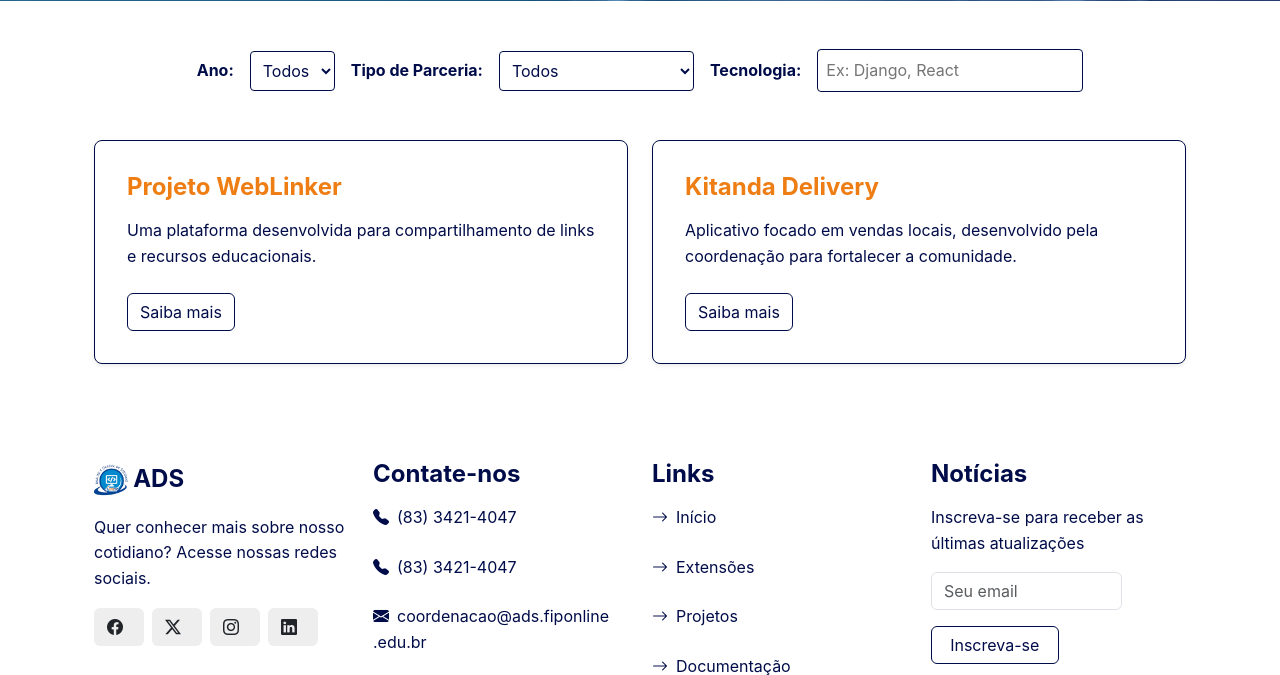
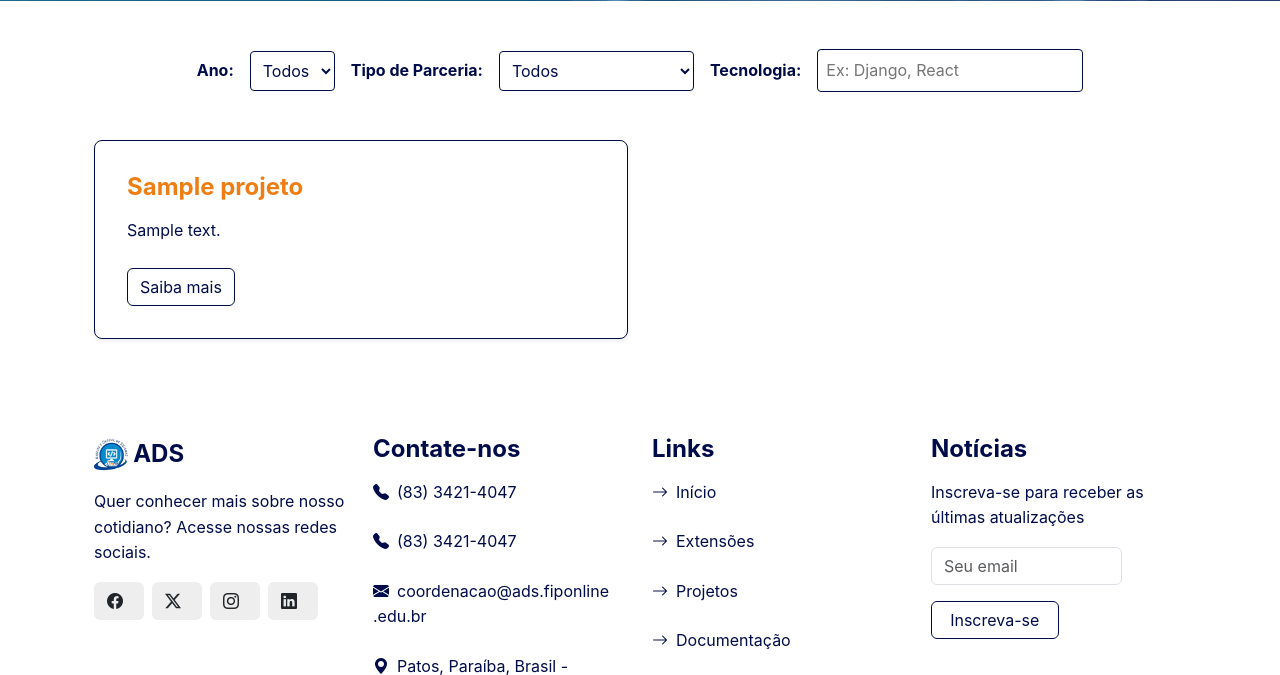
Before and after one commit to samuelvbernardo/ADS_Website, a Django app: template adsproject/templates/projetos.html in a window 1280 px wide. Shown: the part 578-1253 px from the top of the page. Run offline with Django 3.2, Linux system fonts and the light colour scheme; the template is opened without the code that fills it: most values are stand-ins (such as "Sample title", 1, 10 or a date in 2020).

Commit message:
criando infos de projetos pelo admin

```diff
--- a/adsproject/ads_app/views.py
+++ b/adsproject/ads_app/views.py
@@ -8,7 +8,6 @@
 
 class IndexView(TemplateView):
     template_name = 'index.html'
-
 
 class DisciplinasView(ListView):
     model = PostDisciplina
@@ -52,6 +51,11 @@
 class ProjetosView(TemplateView):
     template_name = 'projetos.html'
 
+    def get_context_data(self, **kwargs):
+        context = super().get_context_data(**kwargs)
+        context['projetos'] = Projeto.objects.all()
+        return context
+
 class MonitoriasView(TemplateView):
     template_name = "monitorias.html"
 
--- a/adsproject/templates/projetos.html
+++ b/adsproject/templates/projetos.html
@@ -39,27 +39,19 @@
         <label for="filter-tech">Tecnologia:</label>
         <input type="text" id="filter-tech" placeholder="Ex: Django, React" class="bg-white" />
       </section>
+      {% for projeto in projetos %}
       <main class="container mt-5">
         <div class="row mt-4">
           <div class="col-md-6">
             <div class="card border-primary shadow-sm p-3">
               <div class="card-body">
-                <h5 class="card-title text-secondary">Projeto WebLinker</h5>
-                <p class="card-text">Uma plataforma desenvolvida para compartilhamento de links e recursos educacionais.</p>
-                <a href="#" class="btn btn-white-bg-orange">Saiba mais</a>
-              </div>
-            </div>
-          </div>
-          <div class="col-md-6">
-            <div class="card border-primary shadow-sm p-3">
-              <div class="card-body">
-                <h5 class="card-title text-secondary">Kitanda Delivery</h5>
-                <p class="card-text">Aplicativo focado em vendas locais, desenvolvido pela
-                  coordenação para fortalecer a comunidade.</p>
+                <h5 class="card-title text-secondary">{{ projeto.nome_projeto }}</h5>
+                <p class="card-text"> {{ projeto.descricao_projeto }}</p>
                 <a href="#" class="btn btn-white-bg-orange">Saiba mais</a>
               </div>
             </div>
           </div>
         </div>
       </main>
+      {% endfor %}
       {% endblock content %}
```
Also changed, not shown: adsproject/db.sqlite3.
